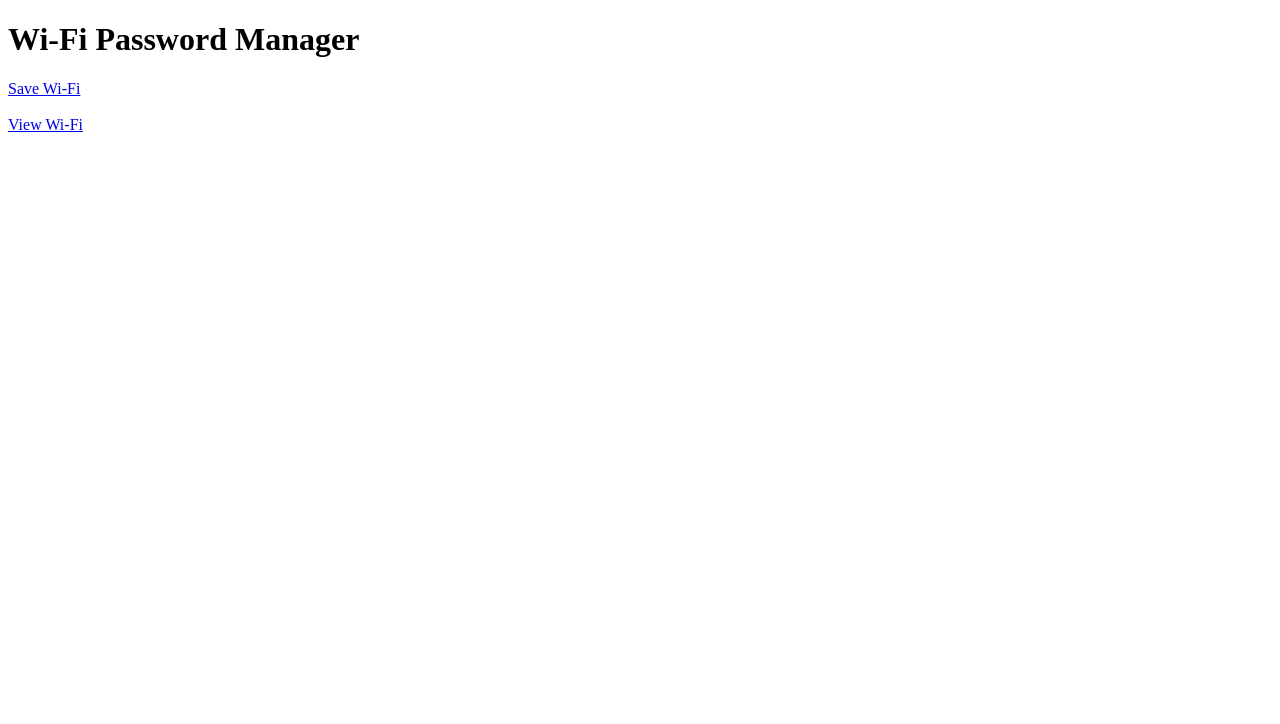
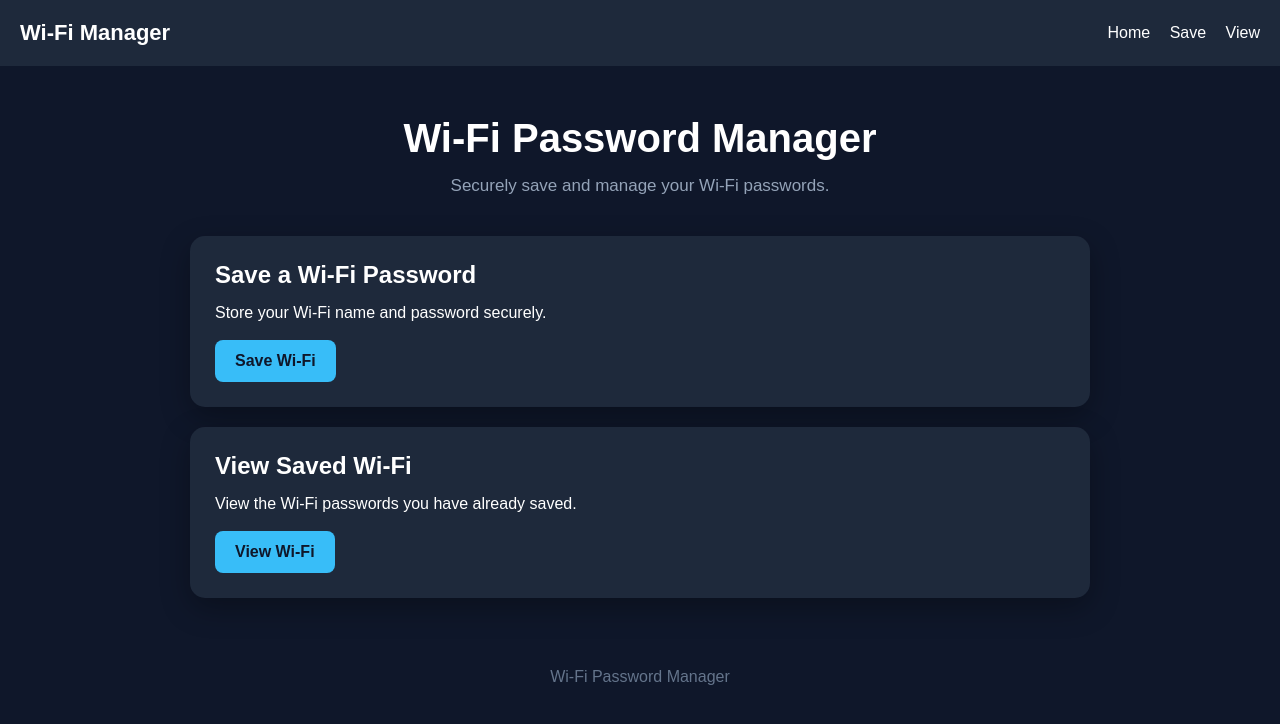
Before and after one commit to princenwiidumtech/wifi-password-manager, a Flask app: page / in a window 1280 px wide. Shown: the top 724 px of the page. Run offline with Flask 3, Linux system fonts and the light colour scheme.

Commit message:
Enhance index.html with navigation and content
Updated the HTML structure and added navigation links.

```diff
--- a/templates/index.html
+++ b/templates/index.html
@@ -1,16 +1,88 @@
 <!DOCTYPE html>
-<html>
+<html lang="en">
+
 <head>
+    <meta charset="UTF-8">
+    <meta name="viewport" content="width=device-width, initial-scale=1.0">
+
     <title>Wi-Fi Password Manager</title>
+
+    <link rel="stylesheet"
+          href="{{ url_for('static', filename='style.css') }}">
 </head>
 
 <body>
 
-    <h1>Wi-Fi Password Manager</h1>
+<nav>
 
-<a href="/save">Save Wi-Fi</a>
-<br><br>
-<a href="/view">View Wi-Fi</a>
+    <div class="logo">
+        Wi-Fi Manager
+    </div>
+
+    <div>
+        <a href="/">Home</a>
+        <a href="/save">Save</a>
+        <a href="/view">View</a>
+    </div>
+
+</nav>
+
+
+<div class="container">
+
+    <div class="hero">
+
+        <h1>Wi-Fi Password Manager</h1>
+
+        <p>
+            Securely save and manage your Wi-Fi passwords.
+        </p>
+
+    </div>
+
+
+    <div class="card">
+
+        <h2>Save a Wi-Fi Password</h2>
+
+        <p>
+            Store your Wi-Fi name and password securely.
+        </p>
+
+        <br>
+
+        <a href="/save" class="btn">
+            Save Wi-Fi
+        </a>
+
+    </div>
+
+
+    <div class="card">
+
+        <h2>View Saved Wi-Fi</h2>
+
+        <p>
+            View the Wi-Fi passwords you have already saved.
+        </p>
+
+        <br>
+
+        <a href="/view" class="btn">
+            View Wi-Fi
+        </a>
+
+    </div>
+
+</div>
+
+
+<div class="footer">
+
+    Wi-Fi Password Manager
+
+</div>
 
 </body>
+
 </html>
```
